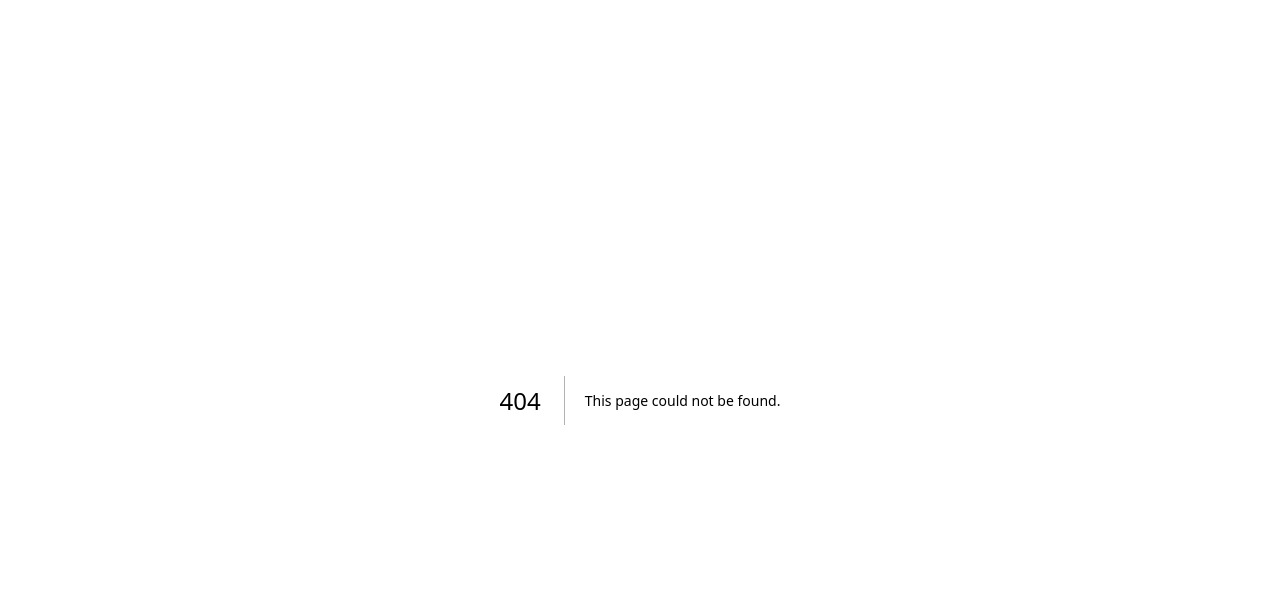
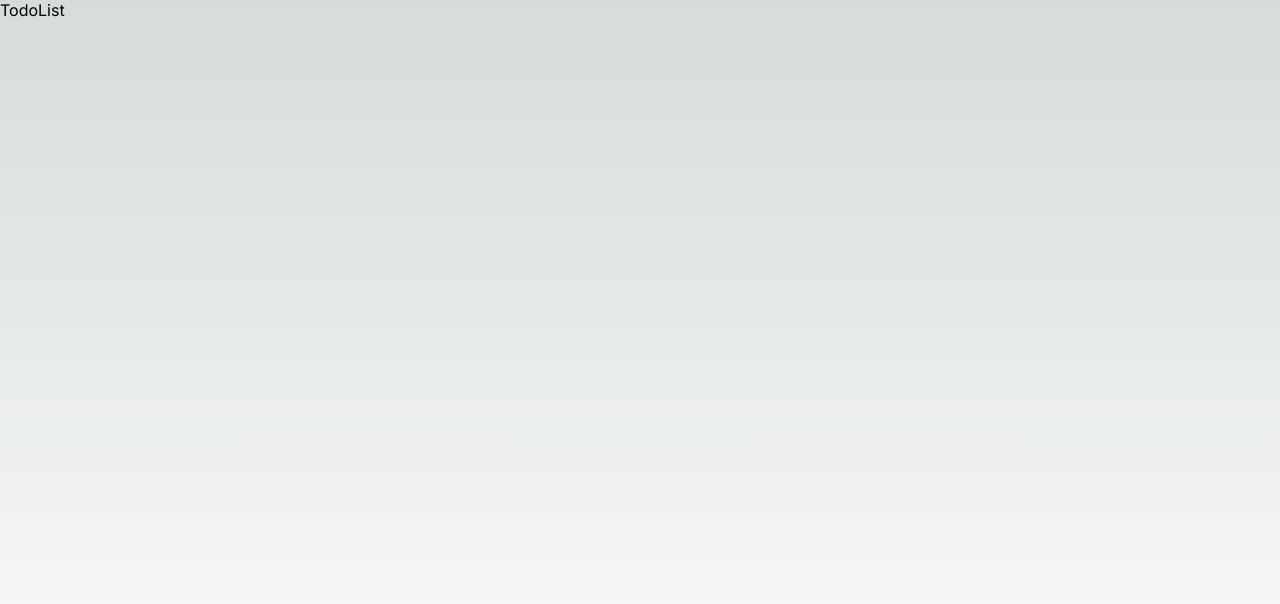
Before and after one commit to lextri980/nextjs-template, a Next.js app: page /todo/list in a window 1280 px wide. Before the commit this address had no page. Shown: the top 604 px of the page. Built offline with nearby package versions, Linux system fonts and the light colour scheme.

Commit message:
init base

```diff
--- a/src/app/layout.tsx
+++ b/src/app/layout.tsx
@@ -16,10 +16,10 @@ export default function RootLayout({
   children: React.ReactNode;
 }) {
   return (
-    <StoreProvider>
-      <html lang="en">
-        <body className={inter.className}>{children}</body>
-      </html>
-    </StoreProvider>
+    <html lang="en">
+      <body className={inter.className}>
+        <StoreProvider>{children}</StoreProvider>
+      </body>
+    </html>
   );
 }
--- a/src/app/page.tsx
+++ b/src/app/page.tsx
@@ -3,7 +3,6 @@ import { useAppDispatch, useAppSelector } from "@/hooks";
 import { ExampleActions } from "@/store/exampleStore/ExampleReducer";
 import { useEffect } from "react";
 import { AppContainer } from "./style";
-import { apiService } from "@/services";
 
 export default function Home() {
   const exampleState = useAppSelector((state) => state.example);
@@ -13,7 +12,6 @@ export default function Home() {
 
   useEffect(() => {
     dispatch(ExampleActions.exampleAction("payload"));
-    // eslint-disable-next-line react-hooks/exhaustive-deps
   }, []);
 
   return (
--- /dev/null
+++ b/src/app/todo/layout.tsx
@@ -0,0 +1,11 @@
+"use client";
+import { MainLayout } from "@/layouts";
+import React from "react";
+
+export default function TodoLayout({
+  children,
+}: {
+  children: React.ReactNode;
+}) {
+  return <MainLayout>{children}</MainLayout>;
+}
--- /dev/null
+++ b/src/app/todo/list/page.tsx
@@ -0,0 +1,5 @@
+import React from "react";
+
+export default function TodoList() {
+  return <div>TodoList</div>;
+}
--- /dev/null
+++ b/src/layouts/MainLayout.tsx
@@ -0,0 +1,10 @@
+import { ReactNode } from "react";
+import styled from "styled-components";
+
+export default function MainLayout({ children }: { children: ReactNode }) {
+  return <MainLayoutContainer>{children}</MainLayoutContainer>;
+}
+
+const MainLayoutContainer = styled.div`
+  min-height: 100vh;
+`;
--- a/src/layouts/index.ts
+++ b/src/layouts/index.ts
@@ -0,0 +1,3 @@
+import MainLayout from "./MainLayout";
+
+export { MainLayout };
```
